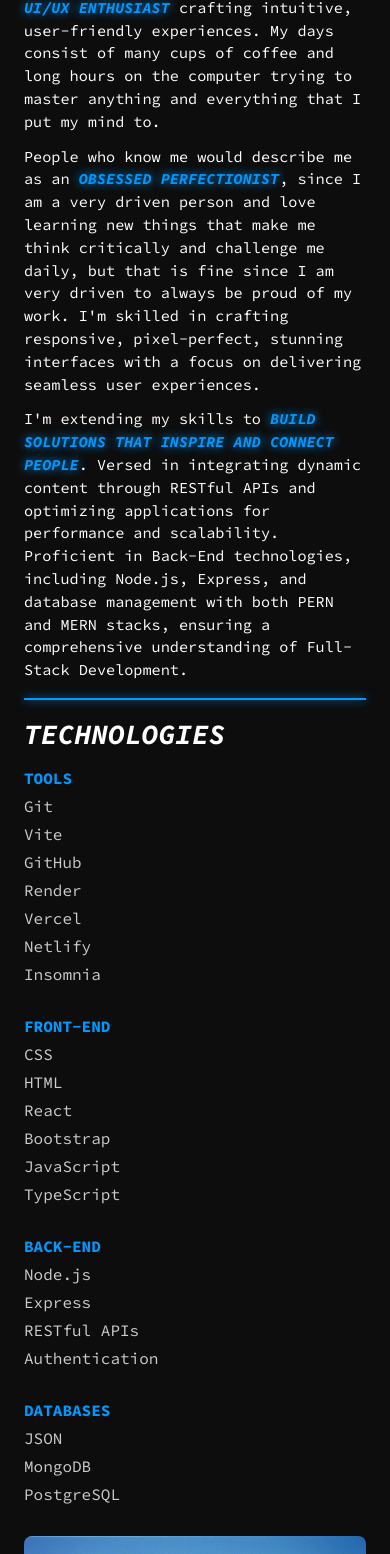
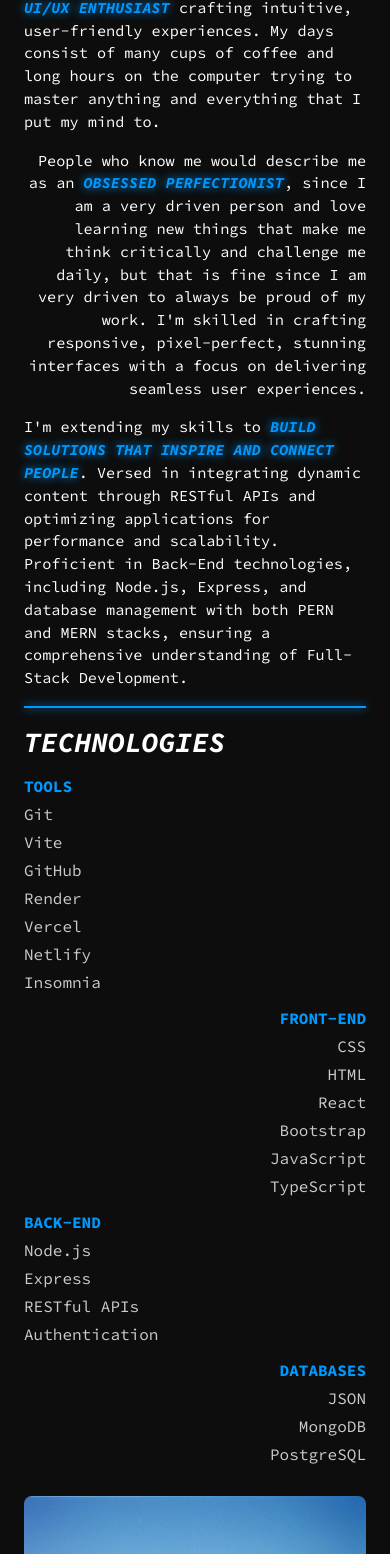
Before and after one commit to gilmerperez/gilmer-perez, a React (Vite) app: page /about in a window 390 px wide. Shown: the part 153-1707 px from the top of the page. Built offline with nearby package versions, Linux system fonts and the light colour scheme.

Commit message:
Added better styles

```diff
--- a/src/pages/About/About.module.css
+++ b/src/pages/About/About.module.css
@@ -35,6 +35,7 @@
 .description p {
   line-height: 1.5;
   font-size: 1.15rem;
+  text-align: justify;
   transition: 0.3s ease-in;
 }
 
@@ -120,10 +121,6 @@
     font-size: 3rem;
   }
 
-  .description {
-    gap: 0.75rem;
-  }
-
   .description p {
     font-size: 1rem;
   }
@@ -153,7 +150,12 @@
   }
 
   .description p {
+    text-align: left;
     font-size: 0.95rem;
+  }
+
+  .description p:nth-child(2) {
+    text-align: right;
   }
 
   .technologiesTitle {
@@ -161,10 +163,28 @@
   }
 
   .technologiesList {
+    gap: 1rem;
     flex-direction: column;
   }
 
   .techSubheading {
     font-size: 1rem;
   }
+
+  /* Alternating alignment for mobile */
+  .techColumn:nth-child(2) {
+    text-align: right;
+  }
+
+  .techColumn:nth-child(2) .techItem {
+    justify-content: flex-end;
+  }
+
+  .techColumn:nth-child(4) {
+    text-align: right;
+  }
+
+  .techColumn:nth-child(4) .techItem {
+    justify-content: flex-end;
+  }
 }
```
Also changed, not shown: src/assets/references/technologies.jpg (added).
